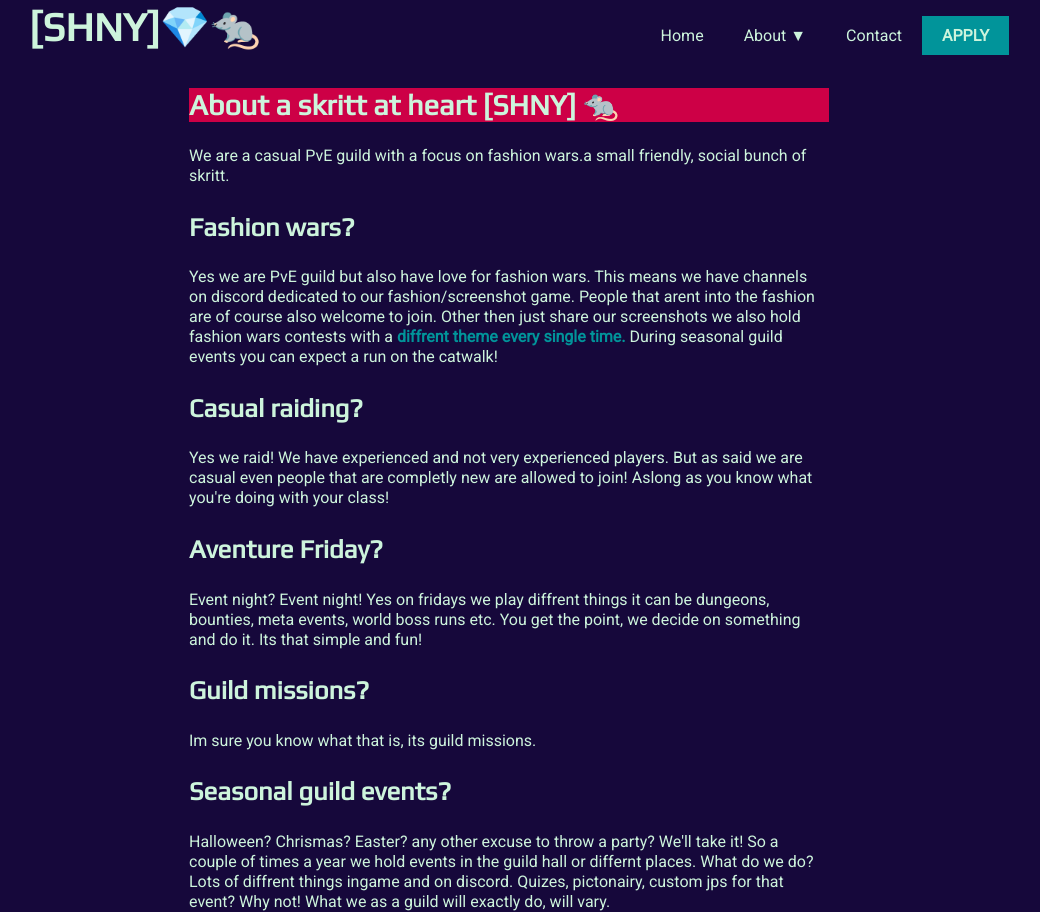
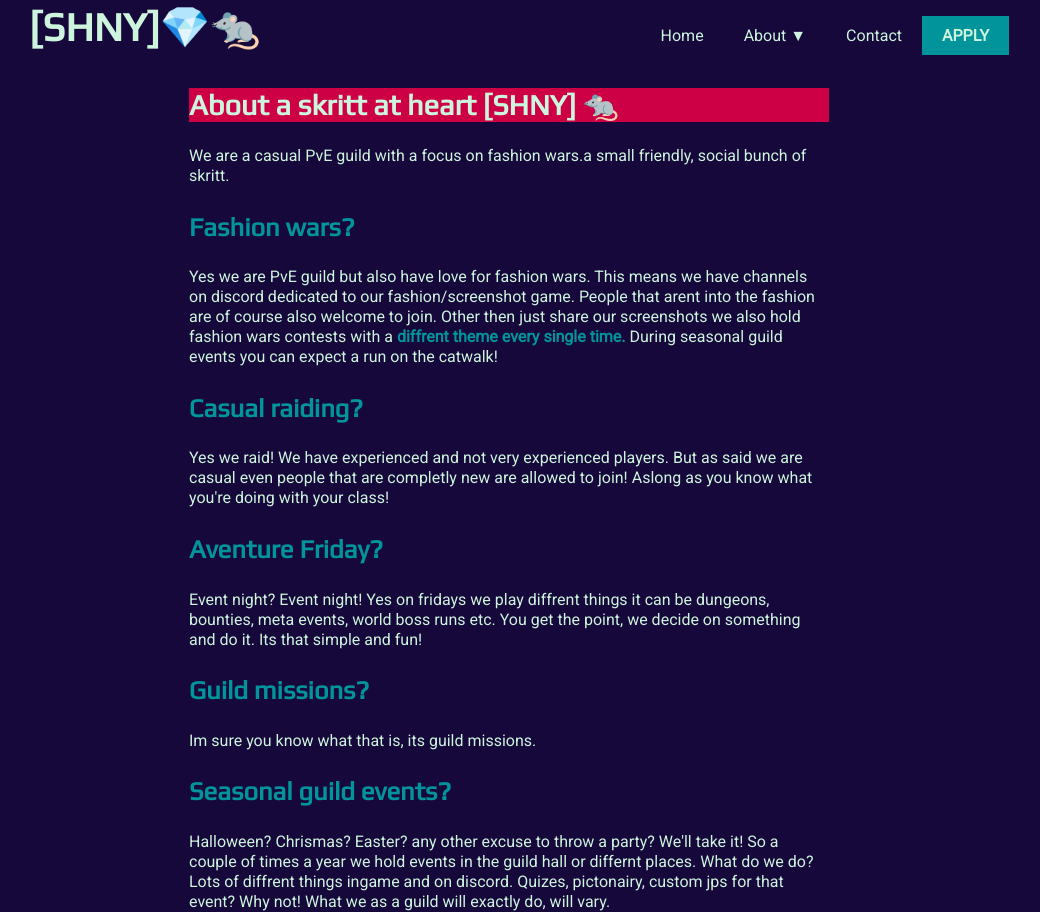
Before and after one commit to KimberlyVdB/SHNY-Jekyll-Website, a Jekyll site: the page built from guildinfo.html, in a window 1280 px wide. Shown: the whole page, without its empty margins (131-1171 px from the left). Built offline with Jekyll 4.4.1, drawn with Linux system fonts in a browser that asks for light colours; nearby versions of some CDN libraries; a script that is not in the unit is left out.

Commit message:
changed color

```diff
--- a/_sass/_styles.scss
+++ b/_sass/_styles.scss
@@ -35,7 +35,7 @@ main {
   h3, h4 {
     font-size: 1.6em;
     font-family: 'Play', sans-serif;
-    color: $secondary-color;
+    color: $tertiary-color;
   }
 
   a {
```
